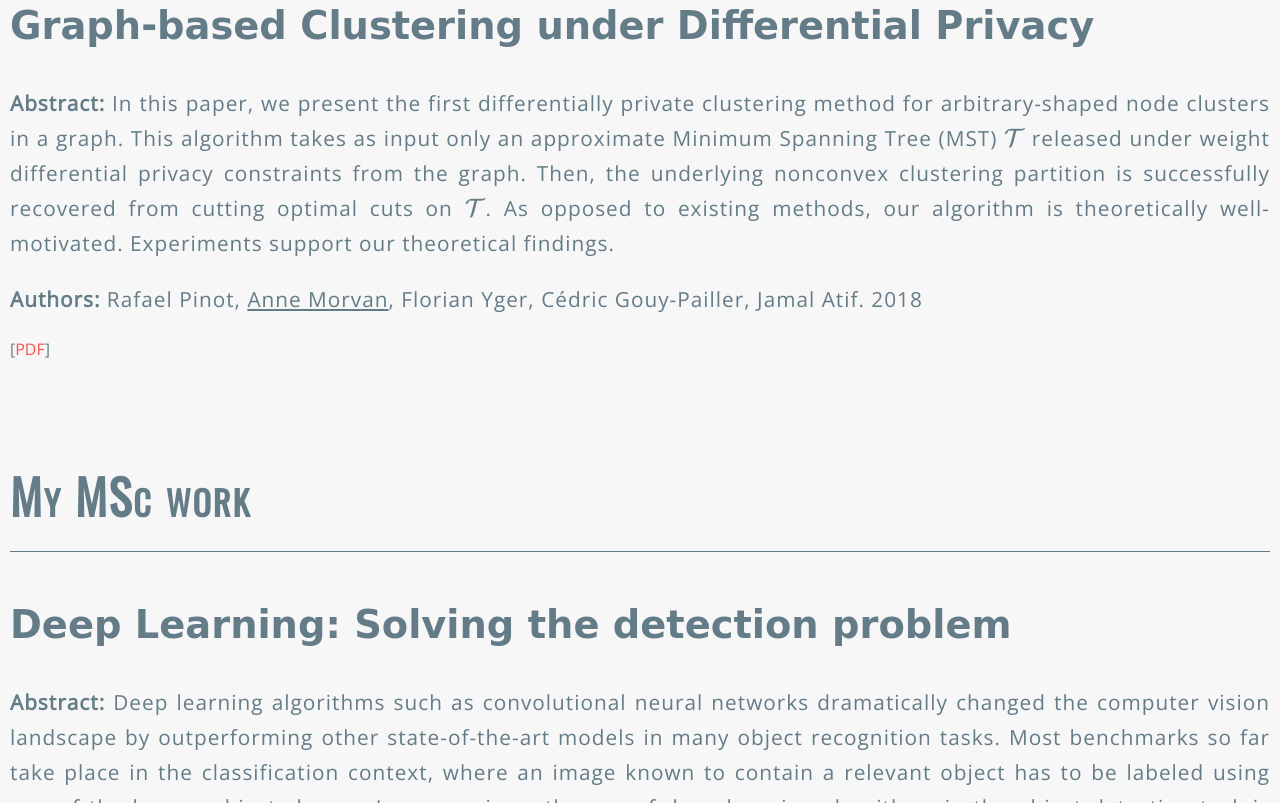
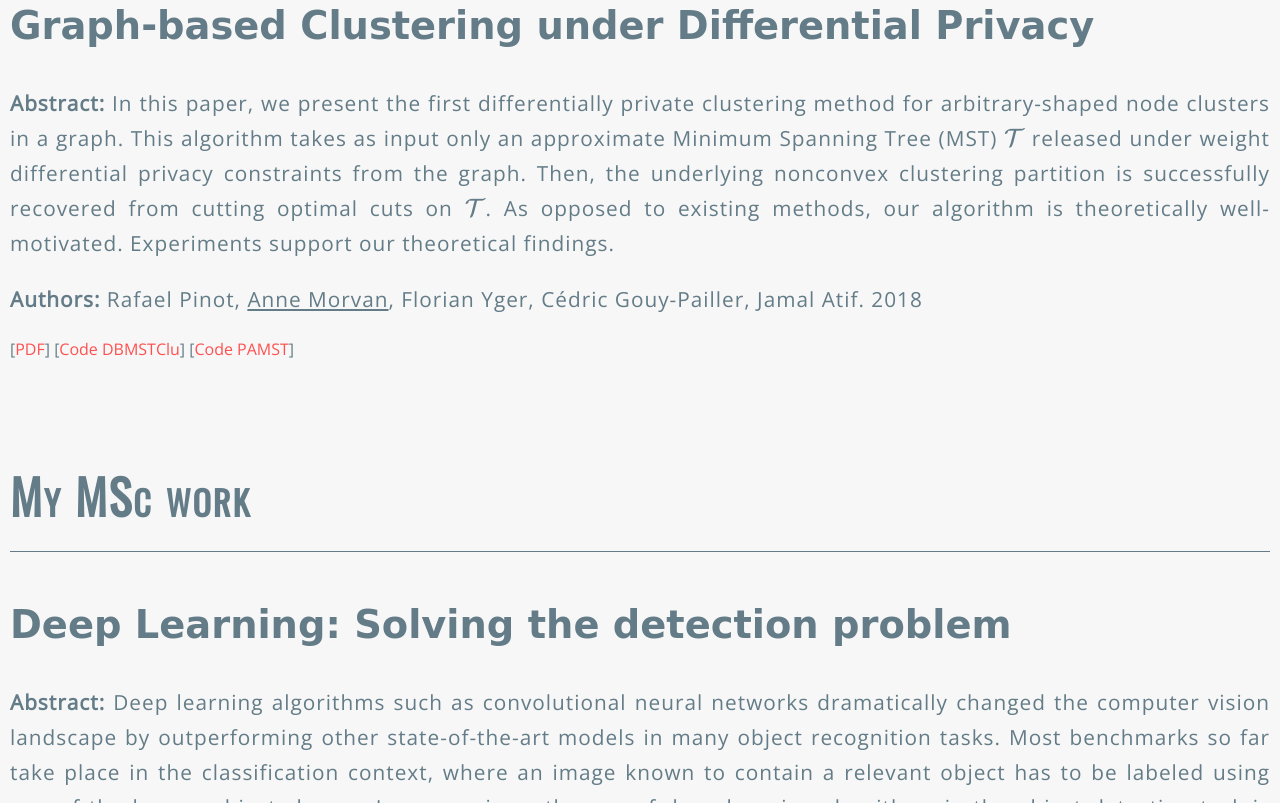
Before and after one commit to annemorvan/annemorvan.github.io, a plain HTML site: page index.html in a window 1280 px wide. Shown: the part 4441-5244 px from the top of the page. Drawn offline with nearby package versions, Linux system fonts and the light colour scheme; some packages are replaced by stand-ins of ours; a web font is replaced by a local one.

Commit message:
code links for PTClust

```diff
--- a/index.html
+++ b/index.html
@@ -144,7 +144,8 @@ We also provide some experiments illustrating these theoretical points and compa
                         <b>Authors:</b> Rafael Pinot, <span  class="underline">Anne Morvan</span>, Florian Yger, Cédric Gouy-Pailler, Jamal Atif. 2018
                     </p>
                     [<a href="http://arxiv.org/abs/1803.03831">PDF</a>]
-                    <!-- [<a href="https://github.com/annemorvan/UnifDiagStreamBinSketching/">Code</a>] -->
+                    [<a href="https://github.com/annemorvan/DBMSTClu/">Code DBMSTClu</a>]
+                    [<a href="https://github.com/RPINOT/privateMST">Code PAMST</a>]
                 </article>
             </div>
 
```
